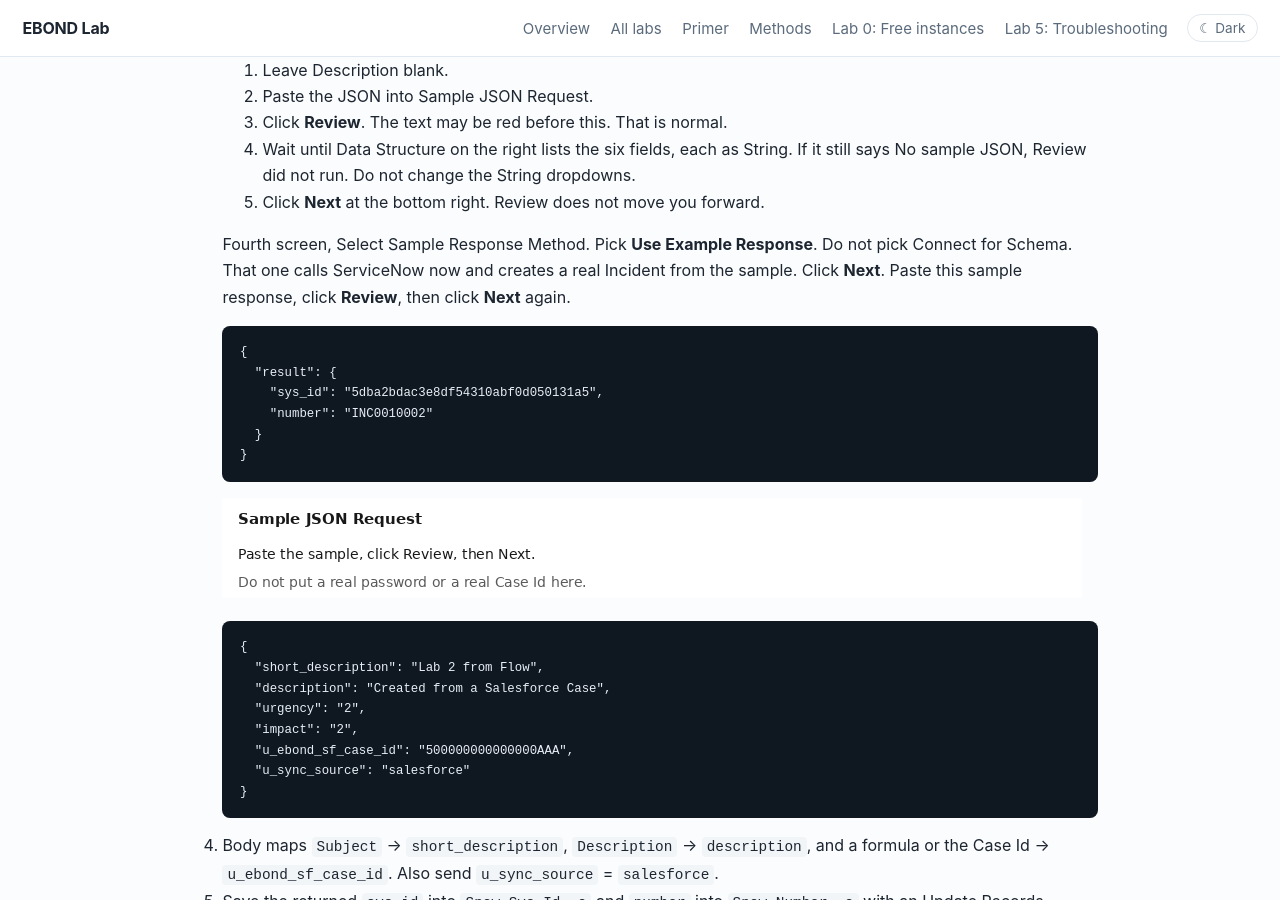
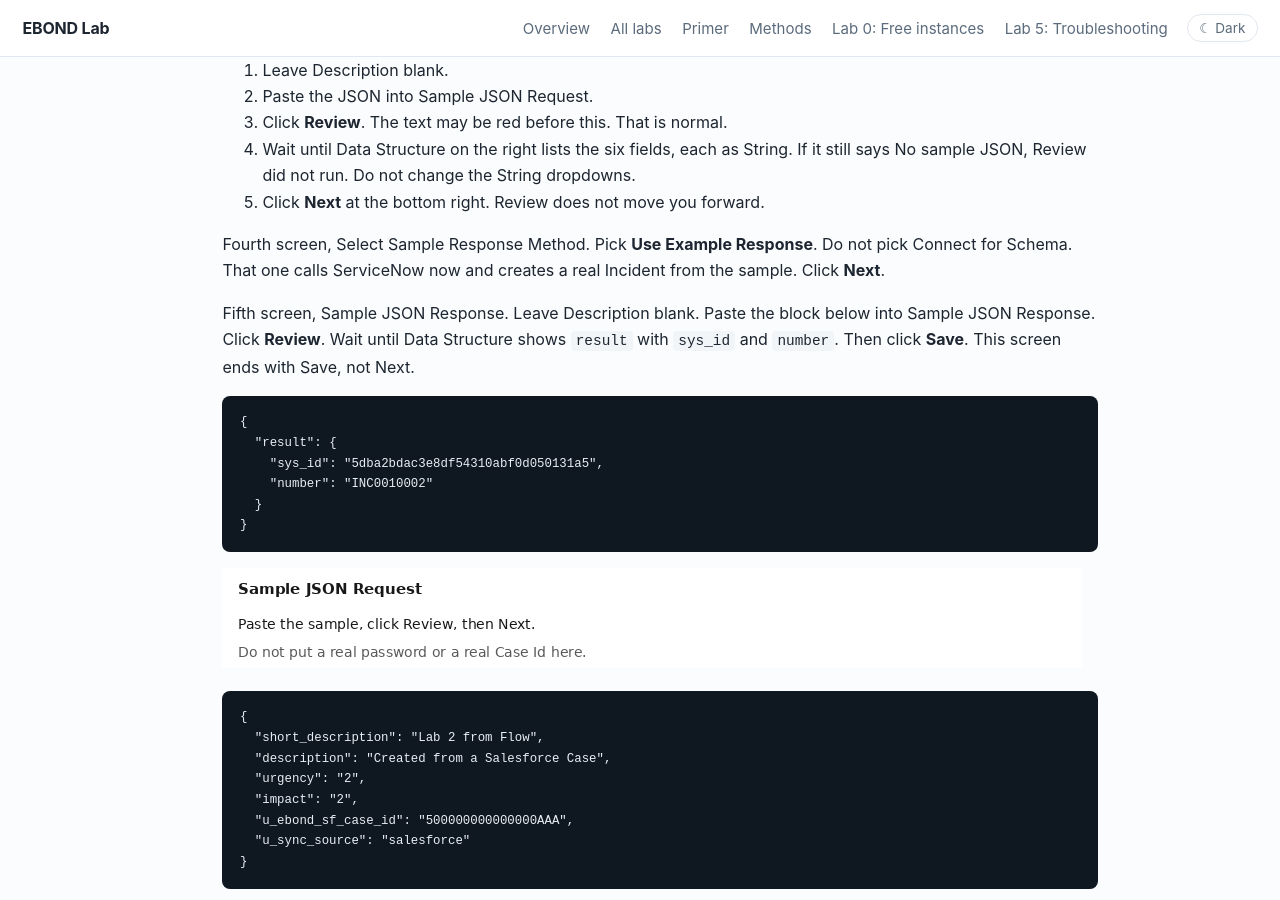
Before and after one commit to eltonaguiar/EBOND_ServiceNowSalesforce, a Jekyll site: the page built from site/labs/02-salesforce-to-snow.md, in a window 1280 px wide and 900 px high, scrolled down 7073 px. Built offline with Jekyll 4.4.1, drawn with Linux system fonts in a browser that asks for light colours.

Commit message:
Say the sample response screen ends with Save, not Next.

````diff
--- a/site/labs/02-salesforce-to-snow.md
+++ b/site/labs/02-salesforce-to-snow.md
@@ -228,7 +228,9 @@ Use this only if you picked Flow above.
    4. Wait until Data Structure on the right lists the six fields, each as String. If it still says No sample JSON, Review did not run. Do not change the String dropdowns.
    5. Click **Next** at the bottom right. Review does not move you forward.
 
-   Fourth screen, Select Sample Response Method. Pick **Use Example Response**. Do not pick Connect for Schema. That one calls ServiceNow now and creates a real Incident from the sample. Click **Next**. Paste this sample response, click **Review**, then click **Next** again.
+   Fourth screen, Select Sample Response Method. Pick **Use Example Response**. Do not pick Connect for Schema. That one calls ServiceNow now and creates a real Incident from the sample. Click **Next**.
+
+   Fifth screen, Sample JSON Response. Leave Description blank. Paste the block below into Sample JSON Response. Click **Review**. Wait until Data Structure shows `result` with `sys_id` and `number`. Then click **Save**. This screen ends with Save, not Next.
 
    ```json
    {
````
